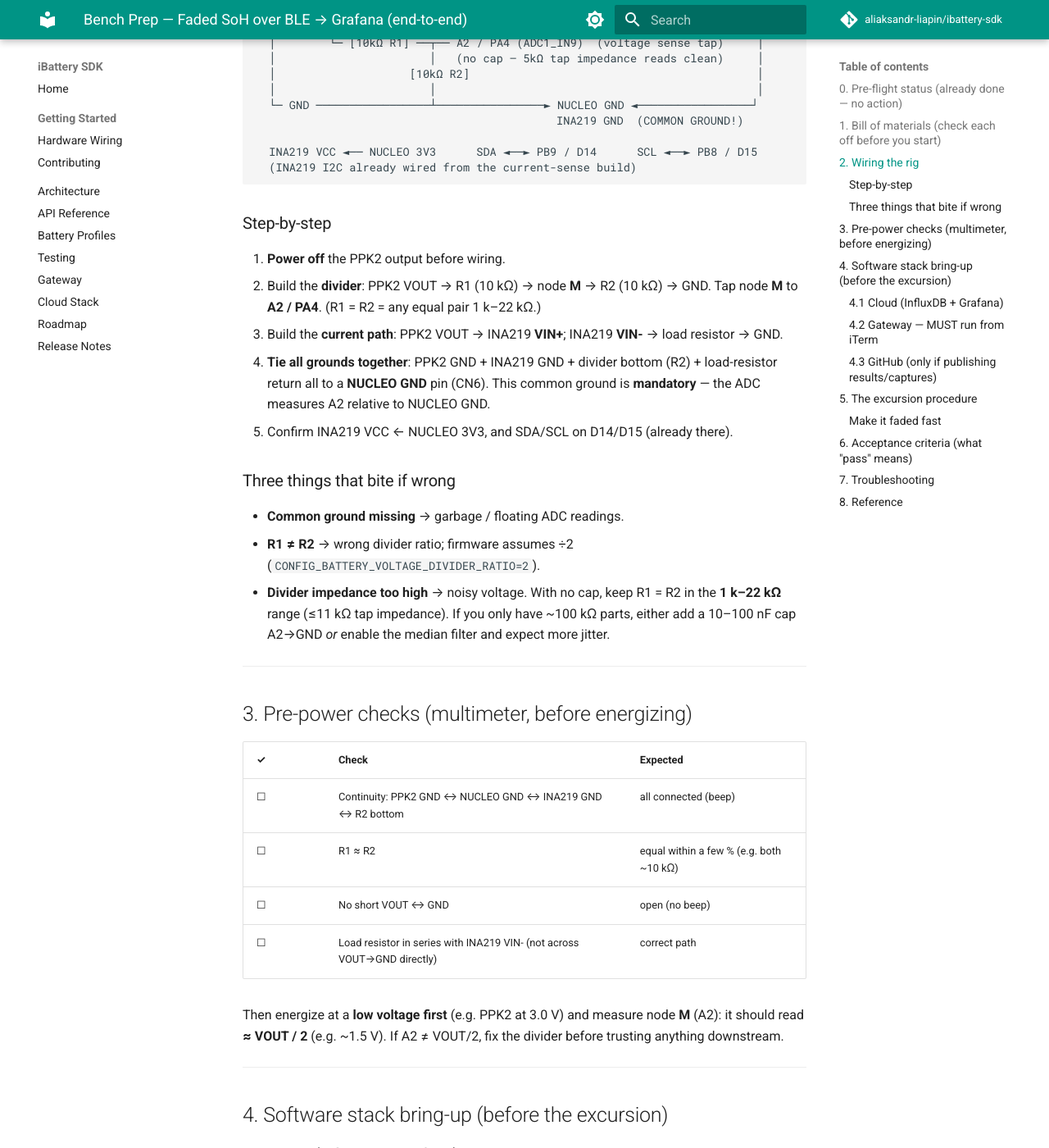
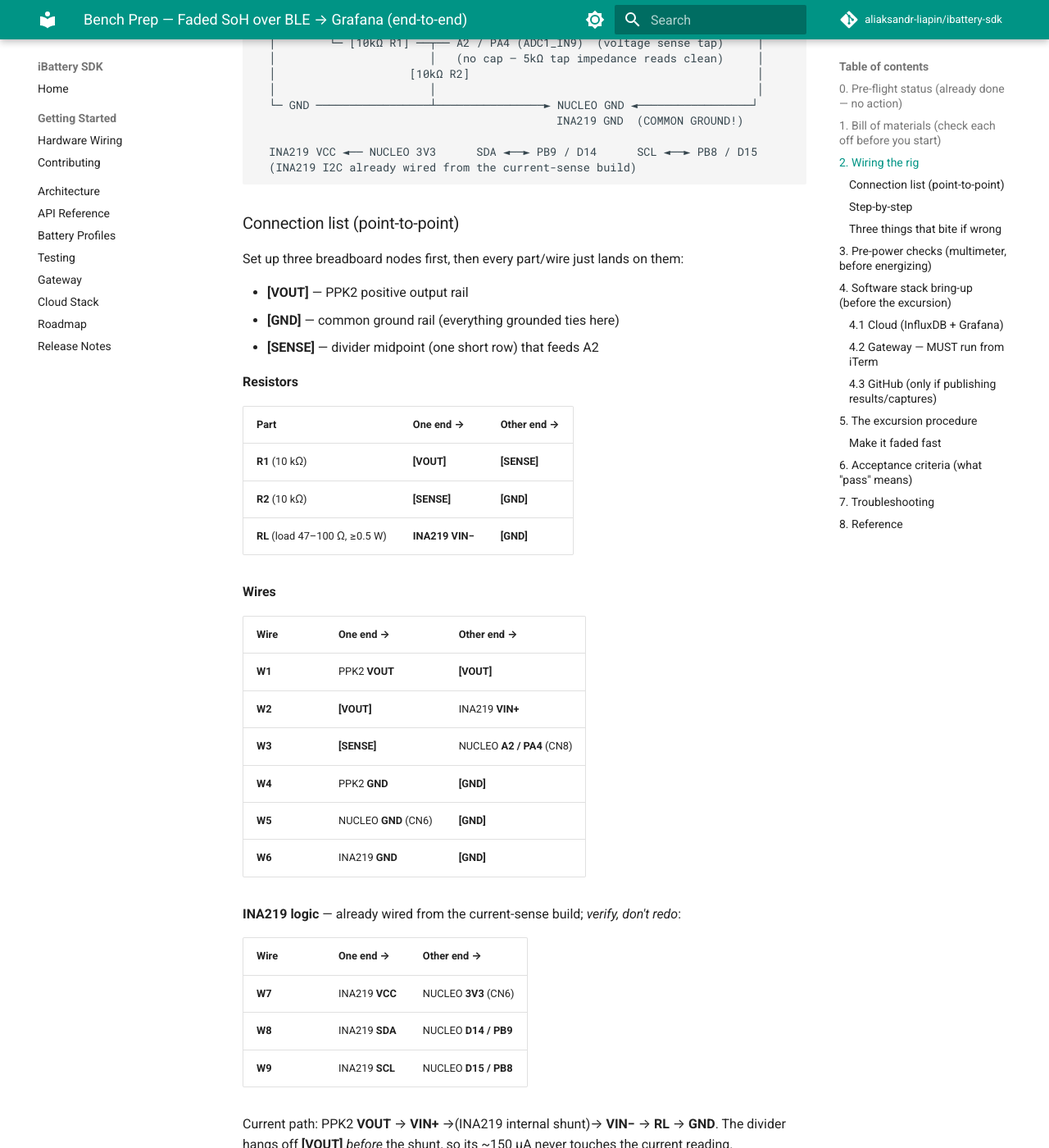
Before and after one commit to aliaksandr-liapin/ibattery-sdk, an MkDocs documentation site: the page built from docs/BENCH_PREP_SOH_BLE_E2E.md, in a window 1280 px wide and 1400 px high, scrolled down 2247 px. Shown: the whole window at 82% size. Built offline with MkDocs 1.6.1 and Material for MkDocs 9.7.7, drawn with Linux system fonts in a browser that asks for light colours; comment, search, counter and statistics services are not loaded; some of the changed text lies outside the part shown.

Commit message:
docs(bench-prep): add point-to-point connection list for the rig (#14)
Adds a flat "R1 one end to … other end to …" netlist alongside the schematic,
using three breadboard nodes ([VOUT]/[GND]/[SENSE]) so each resistor and jumper
lands on a shared tie point. Easier to follow at the bench than the ASCII
diagram for some. Cap-free 10k/10k divider; no config change.

Co-authored-by: Claude Opus 4.8 <noreply@anthropic.com>

````diff
--- a/docs/BENCH_PREP_SOH_BLE_E2E.md
+++ b/docs/BENCH_PREP_SOH_BLE_E2E.md
@@ -89,6 +89,45 @@ PPK2 (Source Meter mode, VOUT = emulated cell +)
   INA219 VCC ◄── NUCLEO 3V3      SDA ◄──► PB9 / D14      SCL ◄──► PB8 / D15
   (INA219 I2C already wired from the current-sense build)
 ```
+
+### Connection list (point-to-point)
+
+Set up three breadboard nodes first, then every part/wire just lands on them:
+
+- **[VOUT]** — PPK2 positive output rail
+- **[GND]** — common ground rail (everything grounded ties here)
+- **[SENSE]** — divider midpoint (one short row) that feeds A2
+
+**Resistors**
+
+| Part | One end → | Other end → |
+|---|---|---|
+| **R1** (10 kΩ) | **[VOUT]** | **[SENSE]** |
+| **R2** (10 kΩ) | **[SENSE]** | **[GND]** |
+| **RL** (load 47–100 Ω, ≥0.5 W) | **INA219 VIN−** | **[GND]** |
+
+**Wires**
+
+| Wire | One end → | Other end → |
+|---|---|---|
+| **W1** | PPK2 **VOUT** | **[VOUT]** |
+| **W2** | **[VOUT]** | INA219 **VIN+** |
+| **W3** | **[SENSE]** | NUCLEO **A2 / PA4** (CN8) |
+| **W4** | PPK2 **GND** | **[GND]** |
+| **W5** | NUCLEO **GND** (CN6) | **[GND]** |
+| **W6** | INA219 **GND** | **[GND]** |
+
+**INA219 logic** — already wired from the current-sense build; *verify, don't redo*:
+
+| Wire | One end → | Other end → |
+|---|---|---|
+| **W7** | INA219 **VCC** | NUCLEO **3V3** (CN6) |
+| **W8** | INA219 **SDA** | NUCLEO **D14 / PB9** |
+| **W9** | INA219 **SCL** | NUCLEO **D15 / PB8** |
+
+Current path: PPK2 **VOUT** → **VIN+** →(INA219 internal shunt)→ **VIN−** → **RL** →
+**GND**. The divider hangs off **[VOUT]** *before* the shunt, so its ~150 µA never
+touches the current reading.
 
 ### Step-by-step
 1. **Power off** the PPK2 output before wiring.
````
